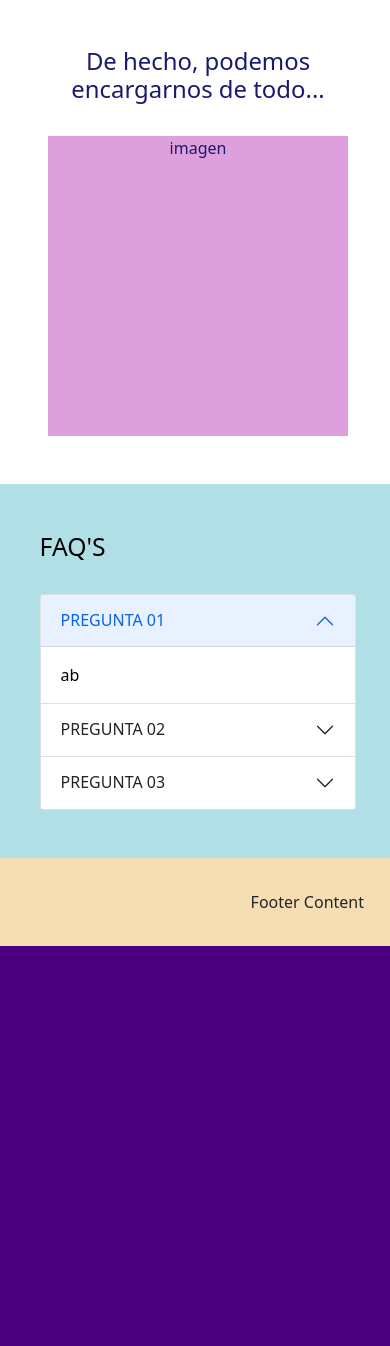
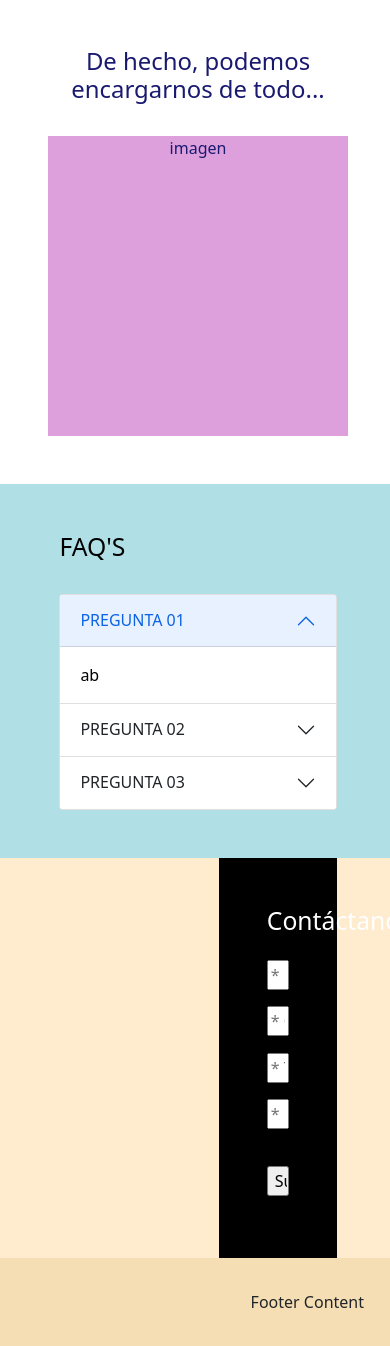
Before and after one commit to aaron2421/landing-arcadia, a PHP site: page / in a window 390 px wide; the page is wider, and only the part inside the window is pictured. Shown: the part 2481-3827 px from the top of that part. Before the commit the page ends 3427 px from the top of that part, so only its background shows below. Run offline with PHP 8.4, Linux system fonts and the light colour scheme.

Commit message:
avance parte 6, falta responsive

```diff
--- a/index.html
+++ b/index.html
@@ -174,7 +174,18 @@
           </div>
         </div>
       </div>
-      <div id="pt6"></div>
+      <div id="pt6">
+        <div id="form-container">
+          <h2>Contáctanos</h2>
+          <form id="arc-form" action="">
+            <input type="text" placeholder="* Nombre completo" required/>
+            <input type="text" placeholder="* Correo" required/>
+            <input type="text" placeholder="* Teléfono" required/>
+            <input type="text" placeholder="* Empresa" required/>
+            <input type="submit" id="form-btn">
+          </form>
+        </div>
+      </div>
     </main>
 
     <footer>Footer Content</footer>
--- a/styles.css
+++ b/styles.css
@@ -219,7 +219,7 @@
   color: black;
   display: flex;
   flex-direction: column;
-  padding: 3rem 10% 3rem 10%;
+  padding: 3rem 15% 3rem 15%;
 }
 
 #pt5 > h2 {
@@ -228,7 +228,34 @@
 }
 
 #accordion-container {
-  width: 50vw;
+  width: 40vw;
+}
+
+#pt6 {
+  background-color: blanchedalmond;
+  color: white;
+  display: flex;
+  flex-direction: column;
+  align-items: flex-end;
+  padding: 0px 15% 0px 0px;
+}
+
+#form-container {
+  background-color: black;
+  width: 35%;
+  height: 400px;
+  padding: 3rem 3rem 1rem 3rem;
+}
+
+#arc-form {
+  display: flex;
+  flex-direction: column;
+  justify-content: space-evenly;
+  height: 80%;
+}
+
+#form-btn {
+  margin-top: 20px;
 }
 
 footer {
```
